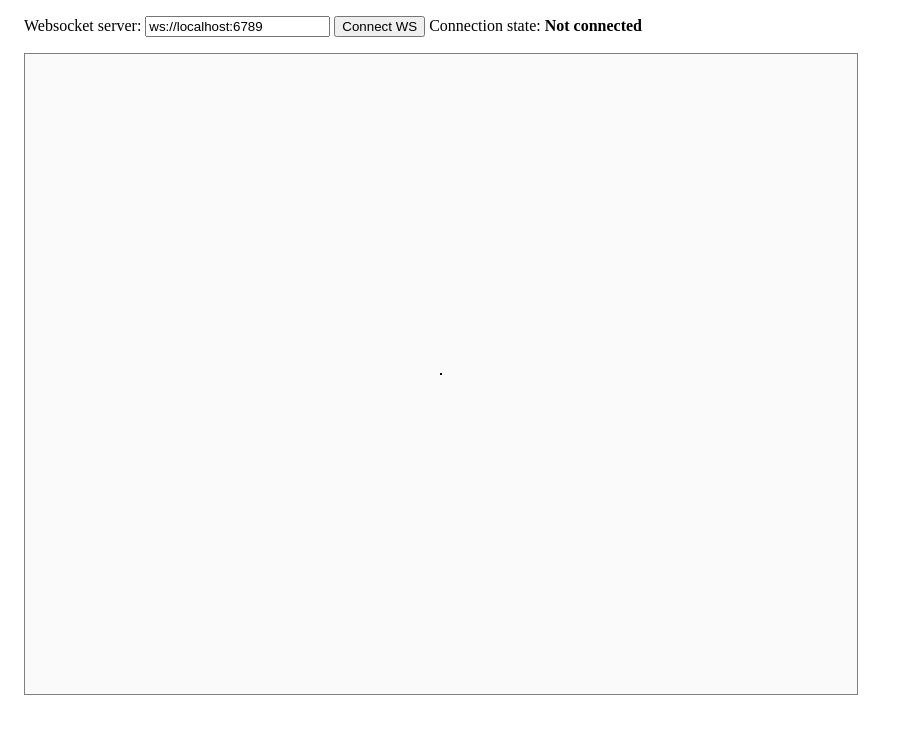
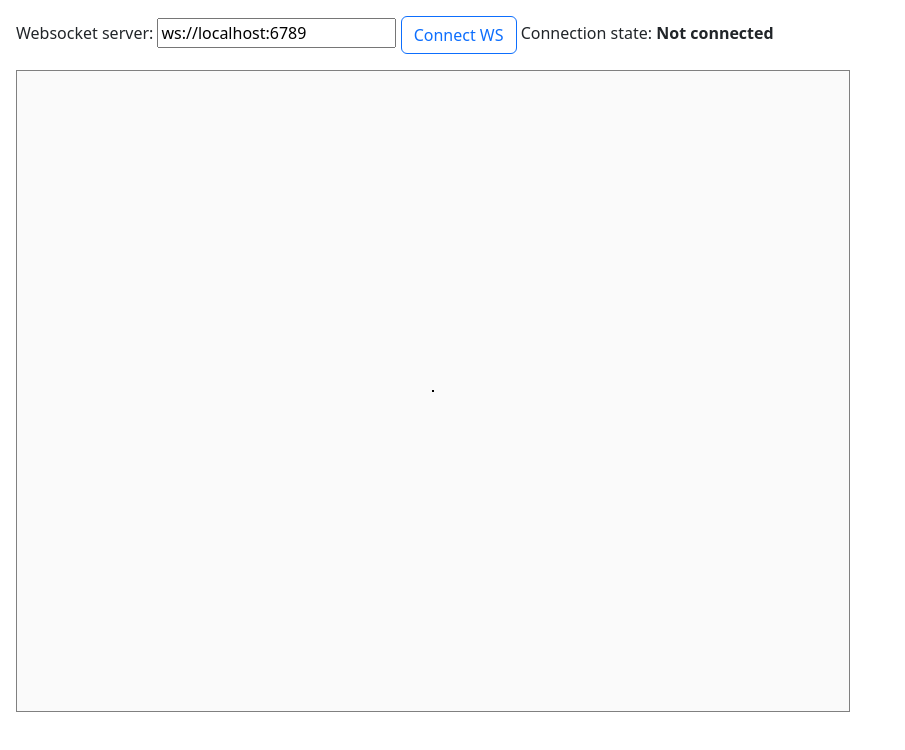
Before and after one commit to rwth-irt/SIMPLE-C-web_visualization, a Svelte app: page / in a window 1280 px wide. Shown: the top 750 px of the page, without its empty margins (0-905 px from the left). Built offline with nearby package versions, Linux system fonts and the light colour scheme.

Commit message:
Add bootstrap styles

```diff
--- a/package.json
+++ b/package.json
@@ -10,13 +10,14 @@
   },
   "devDependencies": {
     "@sveltejs/vite-plugin-svelte": "^3.1.1",
+    "@types/three": "^0.165.0",
     "svelte": "^4.2.18",
     "typescript": "^5.2.2",
     "vite": "^5.3.1",
-    "vite-plugin-singlefile": "^2.0.2",
-    "@types/three": "^0.165.0"
+    "vite-plugin-singlefile": "^2.0.2"
   },
   "dependencies": {
+    "bootstrap": "^5.3.3",
     "three": "^0.165.0"
   }
 }
--- a/src/App.svelte
+++ b/src/App.svelte
@@ -48,7 +48,9 @@
             id="address_input"
             bind:value={url}
         />
-        <button on:click={on_connect_button}>Connect WS</button>
+        <button on:click={on_connect_button} class="btn btn-outline-primary"
+            >Connect WS</button
+        >
         Connection state: <b>{$state}</b>
         <div id="flexdiv">
             <Three></Three>
--- a/src/main.ts
+++ b/src/main.ts
@@ -1,4 +1,5 @@
 import App from './App.svelte'
+import 'bootstrap/dist/css/bootstrap.min.css';
 
 const app = new App({
   target: document.getElementById('app')!,
```
Also changed, not shown: 1 other file (tests, documents, lock files or other folders).
